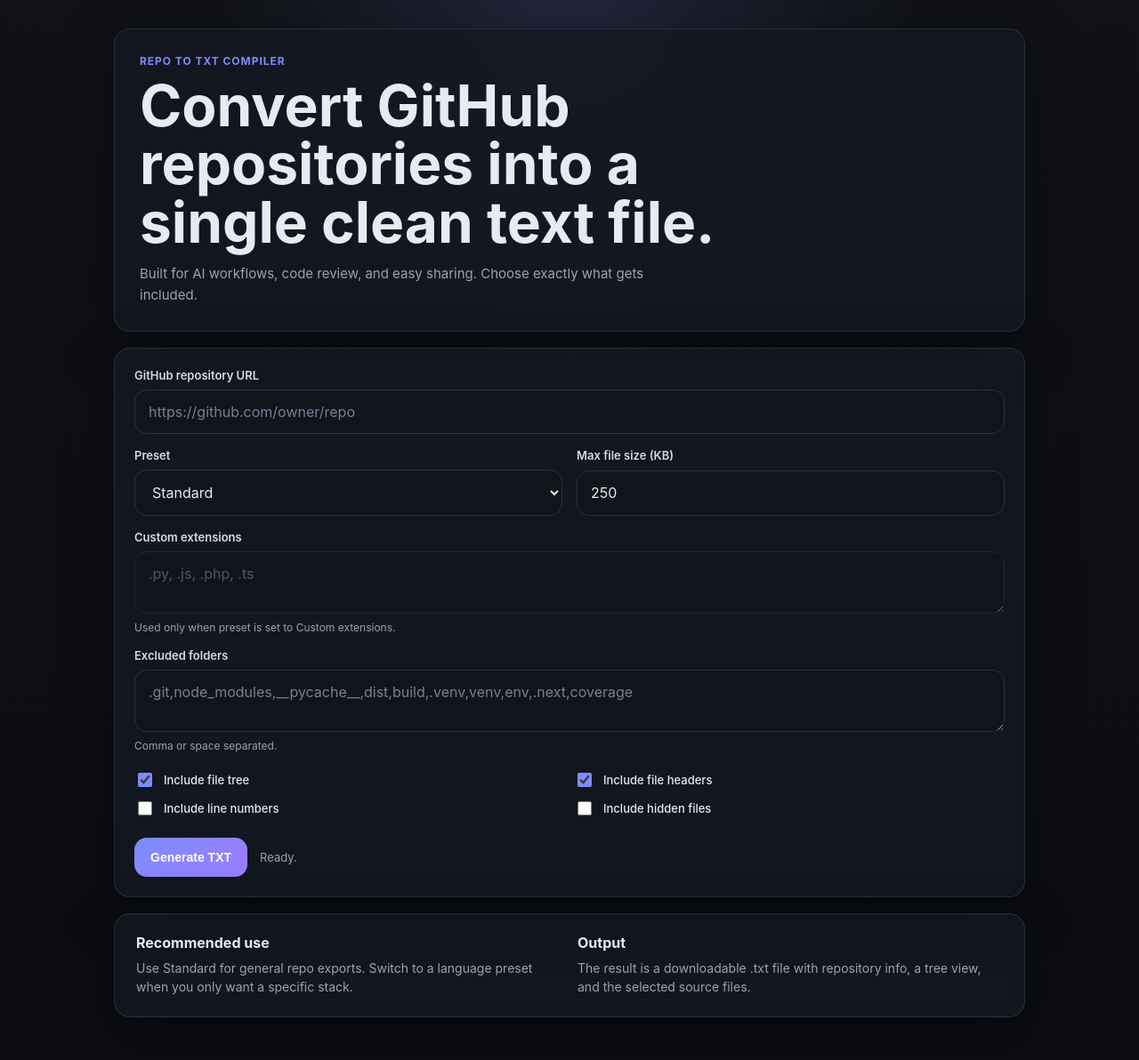
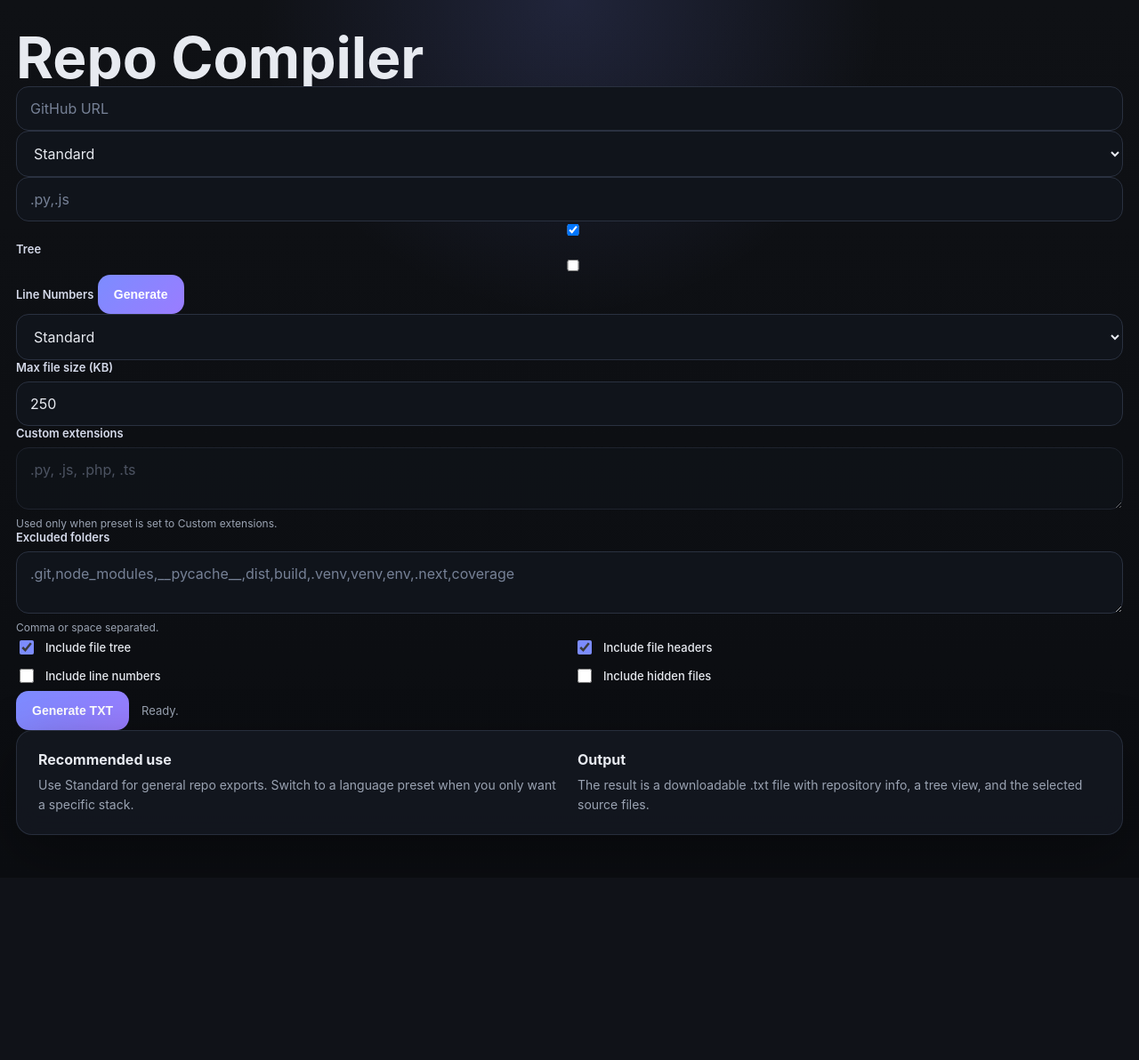
Before and after one commit to deszo333/repo_compiler, a Python web app: template templates/index.html in a window 1280 px wide. Shown: the whole page at 89% size. After the commit the page ends 939 px from the top, so only its background shows below. Run offline with Jinja, Linux system fonts and the light colour scheme; the template is opened without the code that fills it, so the values that code supplies are empty.

Commit message:
Refactor index.html for better user experience
Updated the title and form structure for clarity and usability.

```diff
--- a/templates/index.html
+++ b/templates/index.html
@@ -1,40 +1,37 @@
 <!DOCTYPE html>
-<html lang="en">
+<html>
 <head>
-  <meta charset="UTF-8" />
-  <meta name="viewport" content="width=device-width, initial-scale=1.0" />
-  <title>Repo to TXT Compiler</title>
-  <link rel="stylesheet" href="/static/style.css" />
+  <title>Repo Compiler</title>
+  <link rel="stylesheet" href="/static/style.css">
 </head>
 <body>
-  <main class="shell">
-    <section class="hero">
-      <div>
-        <p class="eyebrow">Repo to TXT Compiler</p>
-        <h1>Convert GitHub repositories into a single clean text file.</h1>
-        <p class="subhead">
-          Built for AI workflows, code review, and easy sharing. Choose exactly what gets included.
-        </p>
-      </div>
-    </section>
+<div class="box">
+  <h1>Repo Compiler</h1>
+  <form method="post" action="/compile">
+    <input name="repo_url" placeholder="GitHub URL" required>
 
-    <section class="panel">
-      <form id="compileForm" class="form" method="post" action="/compile">
-        <div class="field full">
-          <label for="repo_url">GitHub repository URL</label>
-          <input
-            id="repo_url"
-            name="repo_url"
-            type="url"
-            placeholder="https://github.com/owner/repo"
-            required
-          />
-        </div>
+    <select name="preset">
+      <option value="standard">Standard</option>
+      <option value="code_only">Code Only</option>
+      <option value="frontend">Frontend</option>
+      <option value="backend">Backend</option>
+      <option value="javascript">JS</option>
+      <option value="php">PHP</option>
+      <option value="python">Python</option>
+      <option value="all_files">All Files</option>
+      <option value="custom">Custom</option>
+    </select>
 
-        <div class="grid">
-          <div class="field">
-            <label for="preset">Preset</label>
-            <select id="preset" name="preset">
+    <input name="custom_extensions" placeholder=".py,.js">
+
+    <label><input type="checkbox" name="include_tree" checked> Tree</label>
+    <label><input type="checkbox" name="include_line_numbers"> Line Numbers</label>
+
+    <button>Generate</button>
+  </form>
+</div>
+</body>
+</html>            <select id="preset" name="preset">
               <option value="standard" selected>Standard</option>
               <option value="code_only">Code only</option>
               <option value="frontend">Frontend</option>
```
